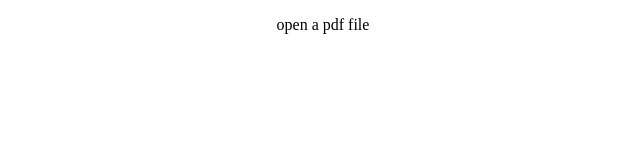
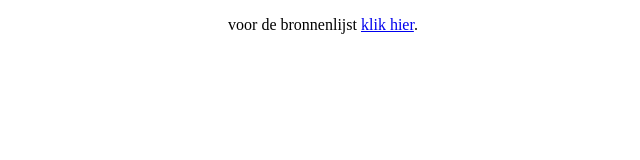
Before and after one commit to DelionBol/Team-Jaded, a plain HTML site: page index.html in a window 1280 px wide. Shown: the whole page, without its empty margins (317-957 px from the left). Drawn offline with Linux system fonts and the light colour scheme.

Commit message:
Update index.html

```diff
--- a/index.html
+++ b/index.html
@@ -6,6 +6,6 @@
     <link rel="stylesheet" href="style.css">
     </head>
     <body>
-    <center> <p> open a pdf file<a href="/Users/dylan/Desktop/bronnen.pdf>example</a>.</p>
+    <center> <p> voor de bronnenlijst <a href="/Users/dylan/Desktop/bronnen.pdf">klik hier</a>.</p>
     </body>
 </html>
```
